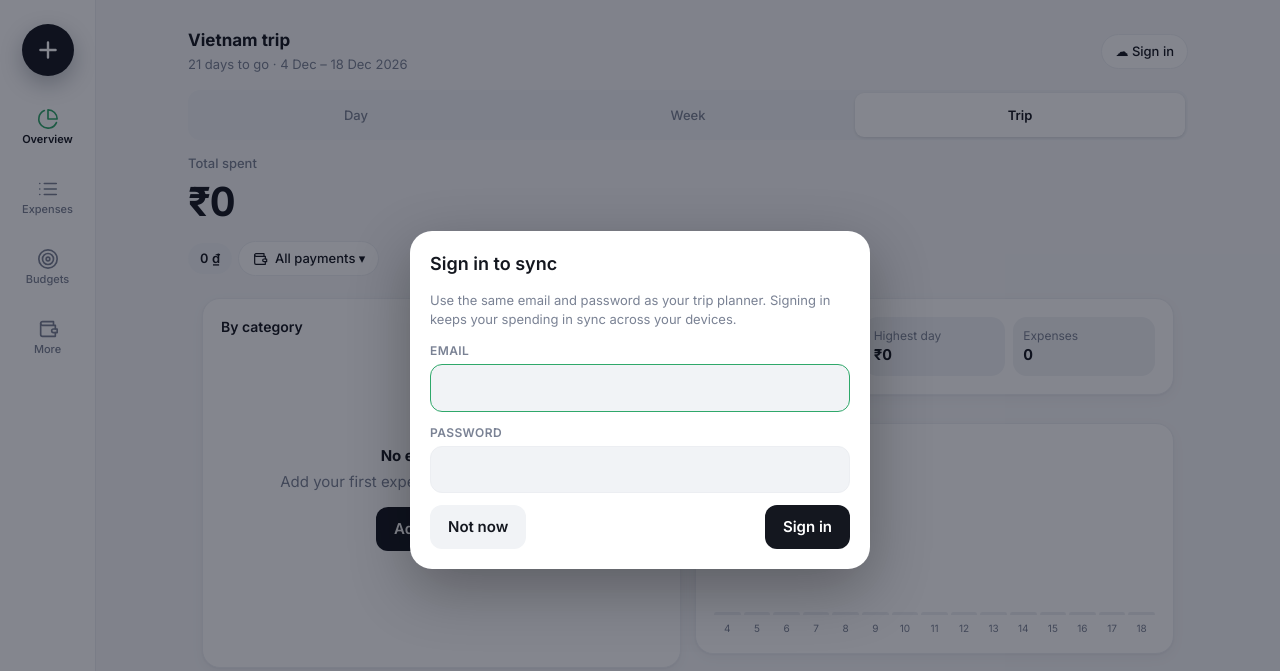
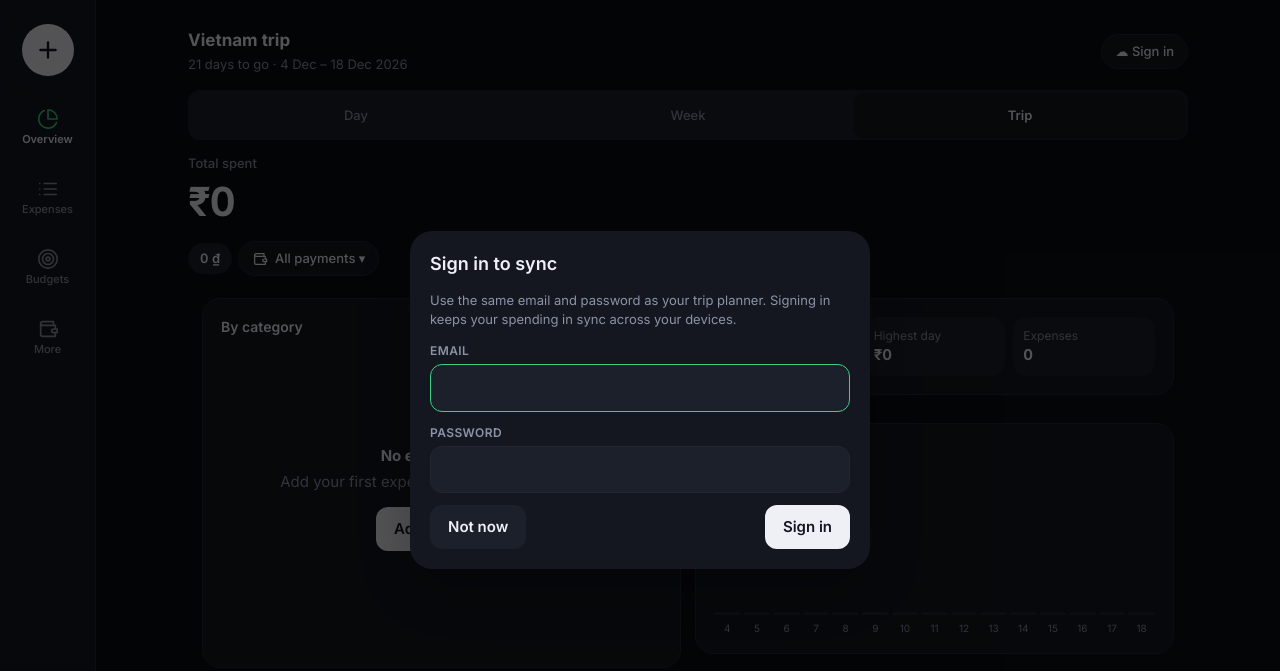
Before and after one commit to soorya97/spend-tracker, a plain HTML site: page index.html in a window 1280 px wide. Drawn offline with nearby package versions, Linux system fonts and the light colour scheme.

Commit message:
Dark theme
Co-Authored-By: Claude Sonnet 5.5 <noreply@anthropic.com>

```diff
--- a/index.html
+++ b/index.html
@@ -4,18 +4,16 @@
 <meta charset="utf-8">
 <meta name="viewport" content="width=device-width, initial-scale=1, viewport-fit=cover">
 <title>Vietnam Spends</title>
-<meta name="theme-color" content="#f6f7f9">
+<meta name="theme-color" content="#0b0d12">
 <link rel="manifest" href="manifest.json">
 <link rel="icon" href="icon.svg" type="image/svg+xml">
 <link rel="apple-touch-icon" href="icon.svg">
 <link rel="preconnect" href="https://fonts.googleapis.com"><link href="https://fonts.googleapis.com/css2?family=Inter:wght@400;500;600;700&display=swap" rel="stylesheet">
 <style>
 :root{
-  --bg:#f6f7f9; --card:#fff; --ink:#14171f; --mut:#7a8294; --line:#eceef2; --soft:#f1f3f6;
-  --pri:#2fa86a; --exp:#d64550; --warn:#e29a1f; --sh:0 1px 2px rgba(16,24,40,.04),0 4px 14px rgba(16,24,40,.04);
-}
-@media (prefers-color-scheme:dark){
-  :root{ --bg:#0c0e13; --card:#151820; --ink:#f1f3f8; --mut:#8a92a5; --line:#23272f; --soft:#1d212a; --pri:#3ccf83; --exp:#ff6b72; --sh:none; }
+  color-scheme:dark;
+  --bg:#0b0d12; --card:#14171f; --ink:#eef0f6; --mut:#8b93a6; --line:#222632; --soft:#1c202b;
+  --pri:#3ccf83; --exp:#ff6b72; --warn:#f0b03a; --sh:none;
 }
 *{box-sizing:border-box;-webkit-tap-highlight-color:transparent}
 body{margin:0;background:var(--bg);color:var(--ink);font:15px/1.45 Inter,-apple-system,BlinkMacSystemFont,"Segoe UI",Roboto,Helvetica,Arial,sans-serif;padding-bottom:calc(110px + env(safe-area-inset-bottom))}
@@ -37,7 +35,7 @@ h3{margin:0 0 14px;font-size:18px;font-weight:600}
 .pill .ico{width:16px;height:16px}
 .modes{display:flex;gap:2px;margin:16px 0 8px;background:var(--soft);padding:3px;border-radius:12px}
 .modes button{flex:1;border:0;background:none;color:var(--mut);padding:7px 0;border-radius:9px;font-weight:500;font-size:13px}
-.modes button.on{background:var(--card);color:var(--ink);box-shadow:0 1px 3px rgba(16,24,40,.12);font-weight:600}
+.modes button.on{background:var(--card);color:var(--ink);box-shadow:0 1px 3px rgba(0,0,0,.4);font-weight:600}
 .pnav{display:flex;align-items:center;justify-content:space-between;margin-bottom:4px}
 .pnav b{font-size:14px;font-weight:600}
 .pnav button{border:1px solid var(--line);background:var(--card);width:32px;height:32px;border-radius:50%;font-size:16px}
@@ -58,7 +56,7 @@ main{max-width:1000px;margin:18px auto 0;padding:0 14px}
 @media(min-width:760px){.cols{grid-template-columns:1fr 1fr}.cols .wide{grid-column:1/-1}}
 .seg{display:flex;background:var(--soft);padding:3px;border-radius:12px;gap:2px}
 .seg button{flex:1;border:0;background:none;padding:7px 10px;border-radius:9px;font-weight:500;font-size:13px;color:var(--mut)}
-.seg button.on{background:var(--card);color:var(--ink);box-shadow:0 1px 3px rgba(16,24,40,.12);font-weight:600}
+.seg button.on{background:var(--card);color:var(--ink);box-shadow:0 1px 3px rgba(0,0,0,.4);font-weight:600}
 .btn{border:0;background:var(--ink);color:var(--card);font-weight:600;padding:11px 18px;border-radius:12px}
 .btn.ghost{background:var(--soft);color:var(--ink)}
 .btn.bad{background:none;color:var(--exp)}
@@ -114,7 +112,7 @@ input[type=search],.in{width:100%;border:1px solid var(--line);background:var(--
 .tl{display:flex;gap:3px;margin-top:6px;font-size:10px;color:var(--mut)}.tl span{flex:1;text-align:center;overflow:hidden}
 
 /* nav */
-nav{position:fixed;left:50%;transform:translateX(-50%);bottom:calc(14px + env(safe-area-inset-bottom));width:min(440px,calc(100% - 24px));background:color-mix(in srgb,var(--card) 90%,transparent);-webkit-backdrop-filter:blur(16px);backdrop-filter:blur(16px);border:1px solid var(--line);border-radius:26px;box-shadow:0 10px 30px rgba(16,24,40,.14);display:flex;justify-content:space-around;align-items:center;padding:6px;z-index:20}
+nav{position:fixed;left:50%;transform:translateX(-50%);bottom:calc(14px + env(safe-area-inset-bottom));width:min(440px,calc(100% - 24px));background:color-mix(in srgb,var(--card) 90%,transparent);-webkit-backdrop-filter:blur(16px);backdrop-filter:blur(16px);border:1px solid var(--line);border-radius:26px;box-shadow:0 10px 30px rgba(0,0,0,.5);display:flex;justify-content:space-around;align-items:center;padding:6px;z-index:20}
 nav button{border:0;background:none;color:var(--mut);display:flex;flex-direction:column;align-items:center;gap:2px;font-size:11px;font-weight:500;padding:6px 8px;flex:1}
 nav button.on{color:var(--ink);font-weight:600}nav button.on .ico{stroke:var(--pri)}
 nav .fab{flex:none;width:54px;height:54px;border-radius:50%;background:var(--ink);color:var(--card);margin:-24px 4px 0;padding:0;justify-content:center;box-shadow:0 8px 22px rgba(16,24,40,.28)}
@@ -129,7 +127,7 @@ nav .fab .ico{width:26px;height:26px;stroke:var(--card)!important;stroke-width:2
 
 /* dialog */
 dialog{border:0;border-radius:22px;padding:0;width:calc(100% - 20px);max-width:460px;background:var(--card);color:var(--ink);box-shadow:0 20px 60px rgba(0,0,0,.3);max-height:92vh}
-dialog::backdrop{background:rgba(10,15,30,.5)}
+dialog::backdrop{background:rgba(0,0,0,.65)}
 .sheet{padding:20px}
 .f{display:block;margin:0 0 12px;font-size:12px;font-weight:600;color:var(--mut);text-transform:uppercase;letter-spacing:.4px}
 .f .in{margin-top:5px;text-transform:none;letter-spacing:0;font-weight:400;color:var(--ink)}
```
Also changed, not shown: manifest.json.
